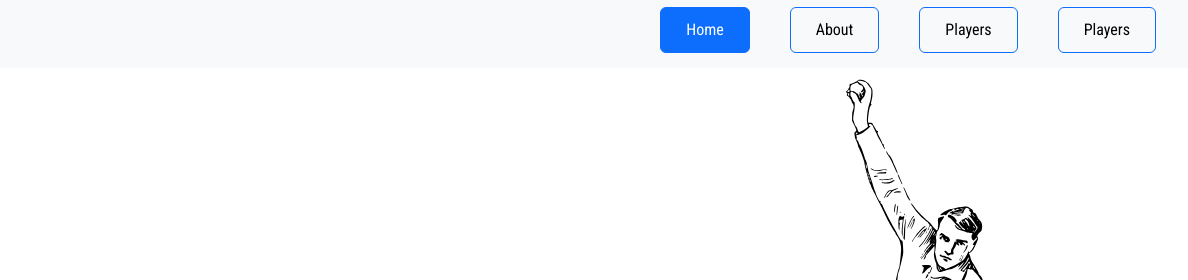
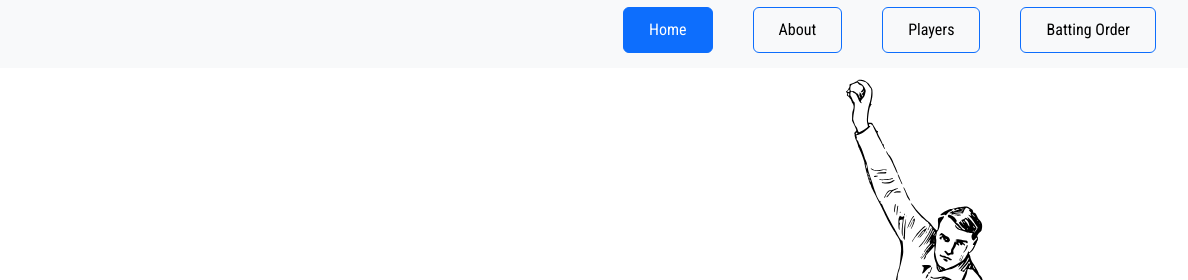
Before and after one commit to bilalparray/teamawesomesozeith, a plain HTML site: page index.html in a window 1280 px wide. Shown: the top 280 px of the page, 92-1280 px from the left. Drawn offline with nearby package versions, Linux system fonts and the light colour scheme.

Commit message:
Update index.html

```diff
--- a/index.html
+++ b/index.html
@@ -56,7 +56,7 @@
             <a class="nav-link btn btn-outline-primary" href="index.html#players">Players</a>
           </li>
            <li class="nav-item">
-            <a class="nav-link btn btn-outline-primary" href="/batting.html">Players</a>
+            <a class="nav-link btn btn-outline-primary" href="/batting.html">Batting Order</a>
           </li>
         </ul>
       </div>
```
